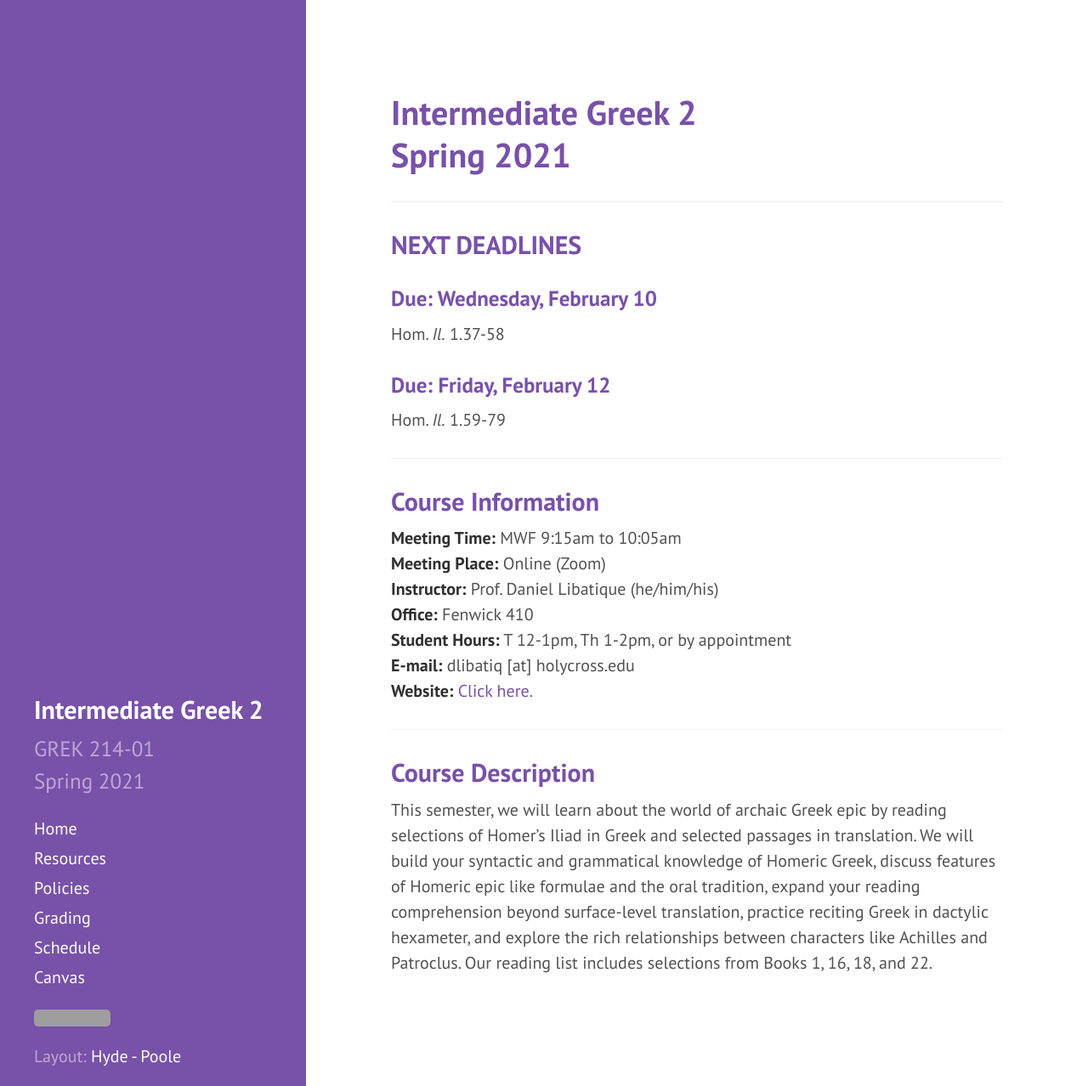
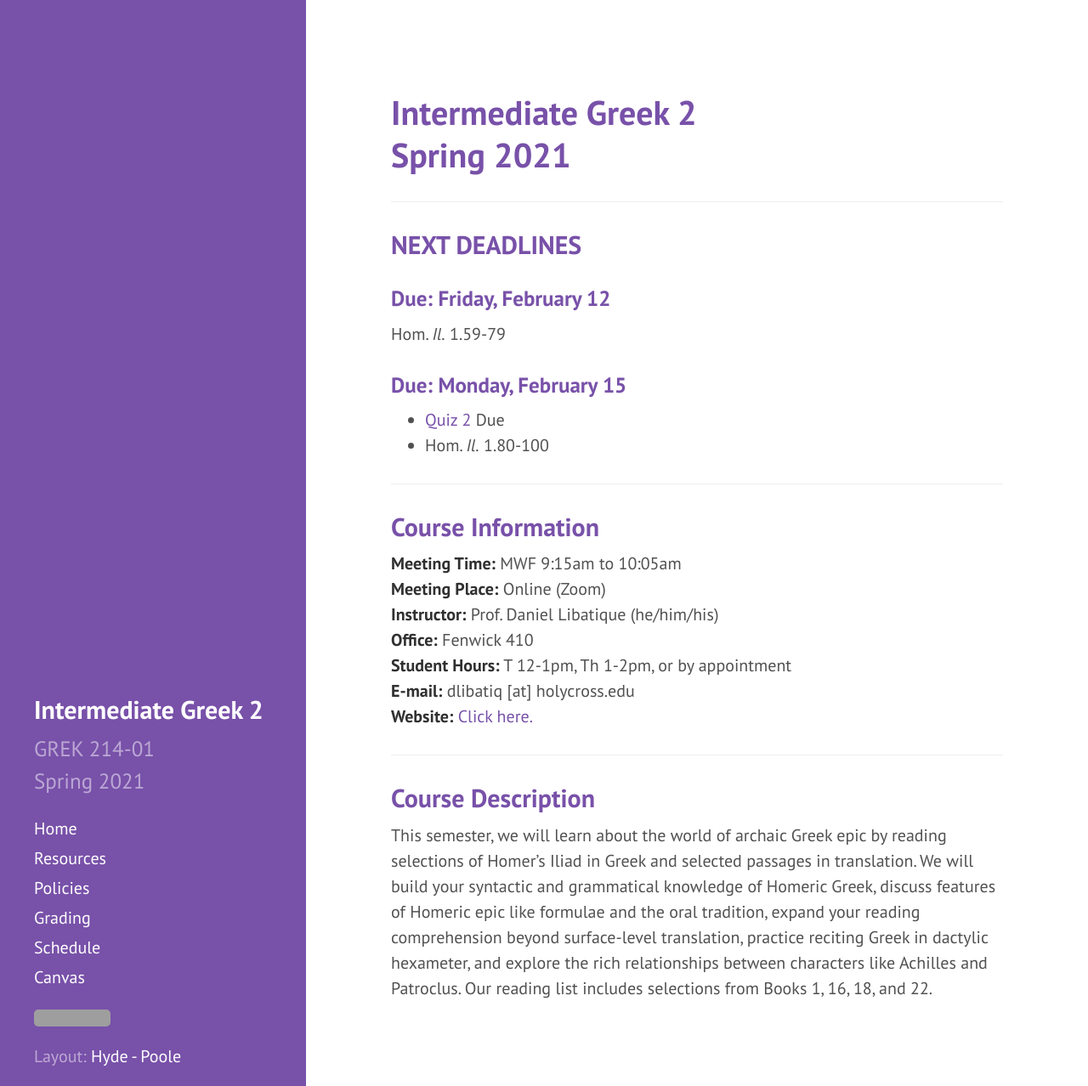
Before and after one commit to DLibatique/GREK214-S21, a Jekyll site: the page built from _pages/index.md, in a window 1280 px wide and 1278 px high. Shown: the whole window at 85% size. Built offline with Jekyll 4.4.1, drawn with Linux system fonts in a browser that asks for light colours; grey boxes are pictures that could not be loaded.

Commit message:
updated homepage

```diff
--- a/_pages/index.md
+++ b/_pages/index.md
@@ -10,11 +10,12 @@ permalink: /
 
 ## NEXT DEADLINES
 
-### Due: Wednesday, February 10
-Hom. *Il.* 1.37-58
-
 ### Due: Friday, February 12
 Hom. *Il.* 1.59-79
+
+### Due: Monday, February 15
+* [Quiz 2](https://hc.instructure.com/courses/2941/assignments/31054) Due
+* Hom. *Il.* 1.80-100
 
 ***
 
```
